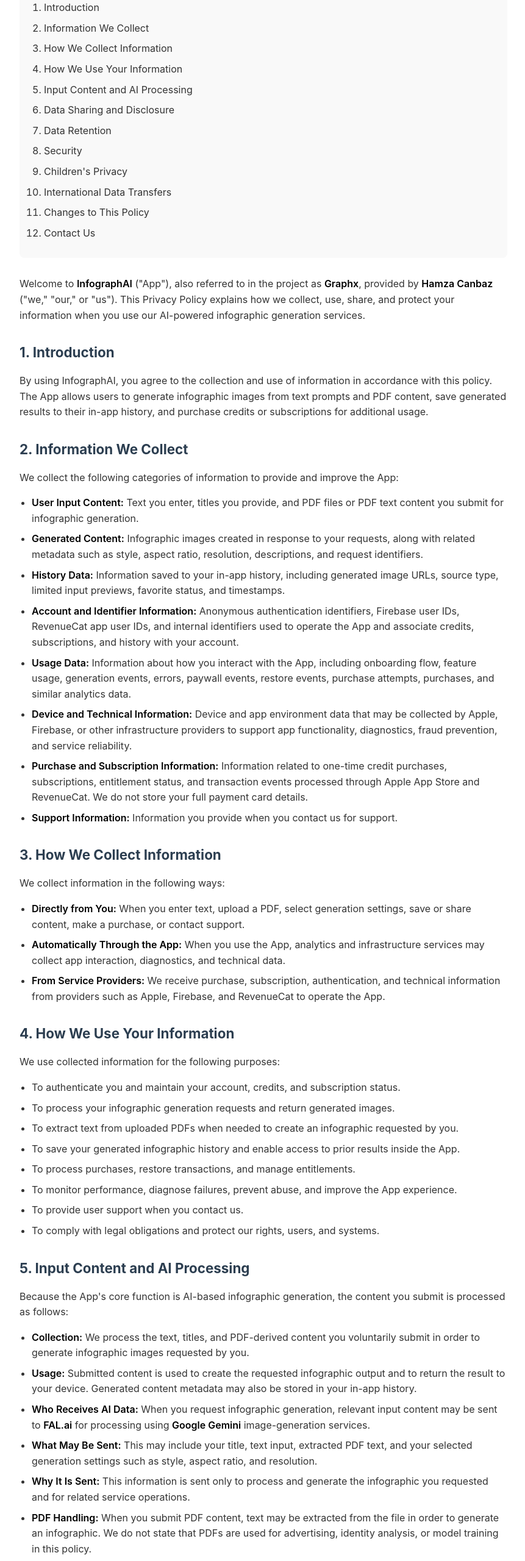
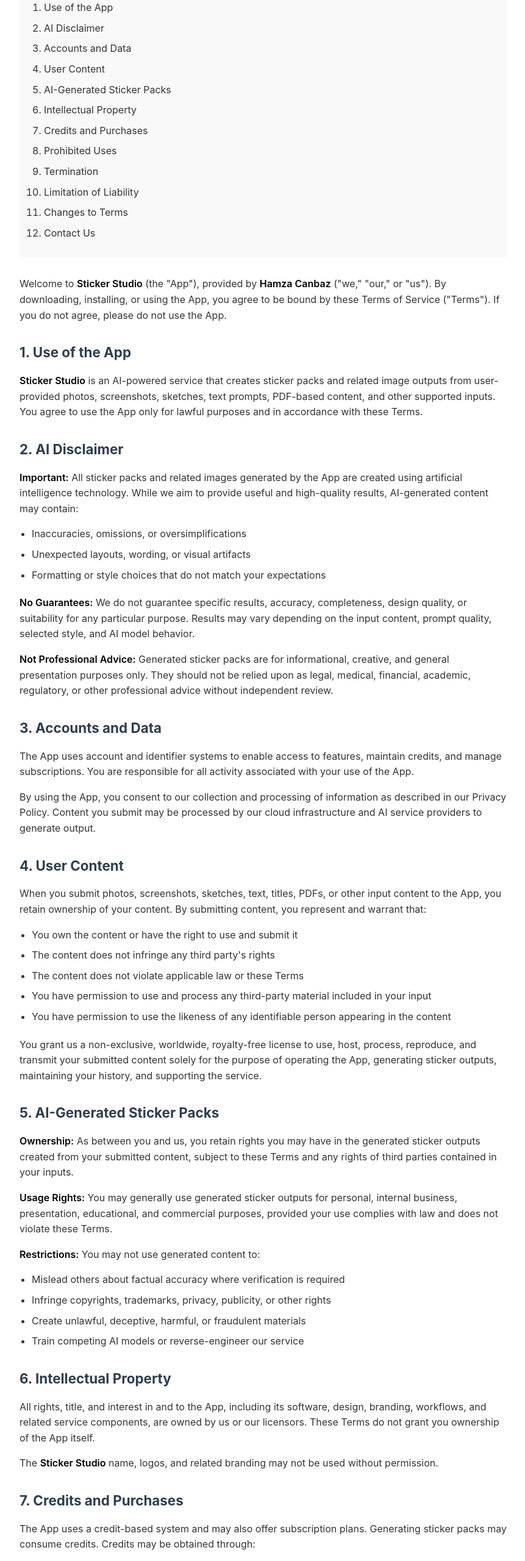
Before and after one commit to spankyxy/Stickker-TOS, a plain HTML site: page index.html in a window 1280 px wide. Shown: the part 200-2760 px from the top of the page at 61% size, without its empty margins (208-1069 px from the left). Drawn offline with Linux system fonts and the light colour scheme.

Commit message:
Update Privacy Policy to Terms of Service

```diff
--- a/index.html
+++ b/index.html
@@ -4,7 +4,7 @@
 <head>
     <meta charset="UTF-8">
     <meta name="viewport" content="width=device-width, initial-scale=1.0">
-    <title>Privacy Policy - InfographAI</title>
+    <title>Terms of Service - Sticker Studio</title>
     <style>
         body {
             font-family: -apple-system, BlinkMacSystemFont, "Segoe UI", Roboto, Helvetica, Arial, sans-serif;
@@ -88,164 +88,120 @@
 
 <body>
 
-    <h1>Privacy Policy</h1>
+    <h1>Terms of Service</h1>
 
     <div class="meta-info">
-        <p><strong>Effective Date:</strong> March 16, 2026</p>
+        <p><strong>Effective Date:</strong> May 28, 2026</p>
     </div>
 
     <div class="toc">
         <ol>
-            <li>Introduction</li>
-            <li>Information We Collect</li>
-            <li>How We Collect Information</li>
-            <li>How We Use Your Information</li>
-            <li>Input Content and AI Processing</li>
-            <li>Data Sharing and Disclosure</li>
-            <li>Data Retention</li>
-            <li>Security</li>
-            <li>Children's Privacy</li>
-            <li>International Data Transfers</li>
-            <li>Changes to This Policy</li>
+            <li>Use of the App</li>
+            <li>AI Disclaimer</li>
+            <li>Accounts and Data</li>
+            <li>User Content</li>
+            <li>AI-Generated Sticker Packs</li>
+            <li>Intellectual Property</li>
+            <li>Credits and Purchases</li>
+            <li>Prohibited Uses</li>
+            <li>Termination</li>
+            <li>Limitation of Liability</li>
+            <li>Changes to Terms</li>
             <li>Contact Us</li>
         </ol>
     </div>
 
-    <p>Welcome to <strong>InfographAI</strong> ("App"), also referred to in the project as
-        <strong>Graphx</strong>, provided by <strong>Hamza Canbaz</strong> ("we," "our," or "us"). This Privacy
-        Policy explains how we collect, use, share, and protect your information when you use our AI-powered
-        infographic generation services.</p>
+    <p>Welcome to <strong>Sticker Studio</strong> (the "App"), provided by <strong>Hamza Canbaz</strong> ("we," "our," or "us"). By downloading, installing, or using the App, you agree to be bound by these Terms of Service ("Terms"). If you do not agree, please do not use the App.</p>
 
-    <h2>1. Introduction</h2>
-    <p>By using InfographAI, you agree to the collection and use of information in accordance with this policy. The App
-        allows users to generate infographic images from text prompts and PDF content, save generated results to their
-        in-app history, and purchase credits or subscriptions for additional usage.</p>
+    <h2>1. Use of the App</h2>
+    <p><strong>Sticker Studio</strong> is an AI-powered service that creates sticker packs and related image outputs from user-provided photos, screenshots, sketches, text prompts, PDF-based content, and other supported inputs. You agree to use the App only for lawful purposes and in accordance with these Terms.</p>
 
-    <h2>2. Information We Collect</h2>
-    <p>We collect the following categories of information to provide and improve the App:</p>
+    <h2>2. AI Disclaimer</h2>
+    <p><strong>Important:</strong> All sticker packs and related images generated by the App are created using artificial intelligence technology. While we aim to provide useful and high-quality results, AI-generated content may contain:</p>
     <ul>
-        <li><strong>User Input Content:</strong> Text you enter, titles you provide, and PDF files or PDF text content
-            you submit for infographic generation.</li>
-        <li><strong>Generated Content:</strong> Infographic images created in response to your requests, along with
-            related metadata such as style, aspect ratio, resolution, descriptions, and request identifiers.</li>
-        <li><strong>History Data:</strong> Information saved to your in-app history, including generated image URLs,
-            source type, limited input previews, favorite status, and timestamps.</li>
-        <li><strong>Account and Identifier Information:</strong> Anonymous authentication identifiers, Firebase user
-            IDs, RevenueCat app user IDs, and internal identifiers used to operate the App and associate credits,
-            subscriptions, and history with your account.</li>
-        <li><strong>Usage Data:</strong> Information about how you interact with the App, including onboarding flow,
-            feature usage, generation events, errors, paywall events, restore events, purchase attempts, purchases, and
-            similar analytics data.</li>
-        <li><strong>Device and Technical Information:</strong> Device and app environment data that may be collected by
-            Apple, Firebase, or other infrastructure providers to support app functionality, diagnostics, fraud
-            prevention, and service reliability.</li>
-        <li><strong>Purchase and Subscription Information:</strong> Information related to one-time credit purchases,
-            subscriptions, entitlement status, and transaction events processed through Apple App Store and RevenueCat.
-            We do not store your full payment card details.</li>
-        <li><strong>Support Information:</strong> Information you provide when you contact us for support.</li>
+        <li>Inaccuracies, omissions, or oversimplifications</li>
+        <li>Unexpected layouts, wording, or visual artifacts</li>
+        <li>Formatting or style choices that do not match your expectations</li>
+    </ul>
+    <p><strong>No Guarantees:</strong> We do not guarantee specific results, accuracy, completeness, design quality, or suitability for any particular purpose. Results may vary depending on the input content, prompt quality, selected style, and AI model behavior.</p>
+    <p><strong>Not Professional Advice:</strong> Generated sticker packs are for informational, creative, and general presentation purposes only. They should not be relied upon as legal, medical, financial, academic, regulatory, or other professional advice without independent review.</p>
+
+    <h2>3. Accounts and Data</h2>
+    <p>The App uses account and identifier systems to enable access to features, maintain credits, and manage subscriptions. You are responsible for all activity associated with your use of the App.</p>
+    <p>By using the App, you consent to our collection and processing of information as described in our Privacy Policy. Content you submit may be processed by our cloud infrastructure and AI service providers to generate output.</p>
+
+    <h2>4. User Content</h2>
+    <p>When you submit photos, screenshots, sketches, text, titles, PDFs, or other input content to the App, you retain ownership of your content. By submitting content, you represent and warrant that:</p>
+    <ul>
+        <li>You own the content or have the right to use and submit it</li>
+        <li>The content does not infringe any third party's rights</li>
+        <li>The content does not violate applicable law or these Terms</li>
+        <li>You have permission to use and process any third-party material included in your input</li>
+        <li>You have permission to use the likeness of any identifiable person appearing in the content</li>
+    </ul>
+    <p>You grant us a non-exclusive, worldwide, royalty-free license to use, host, process, reproduce, and transmit your submitted content solely for the purpose of operating the App, generating sticker outputs, maintaining your history, and supporting the service.</p>
+
+    <h2>5. AI-Generated Sticker Packs</h2>
+    <p><strong>Ownership:</strong> As between you and us, you retain rights you may have in the generated sticker outputs created from your submitted content, subject to these Terms and any rights of third parties contained in your inputs.</p>
+    <p><strong>Usage Rights:</strong> You may generally use generated sticker outputs for personal, internal business, presentation, educational, and commercial purposes, provided your use complies with law and does not violate these Terms.</p>
+    <p><strong>Restrictions:</strong> You may not use generated content to:</p>
+    <ul>
+        <li>Mislead others about factual accuracy where verification is required</li>
+        <li>Infringe copyrights, trademarks, privacy, publicity, or other rights</li>
+        <li>Create unlawful, deceptive, harmful, or fraudulent materials</li>
+        <li>Train competing AI models or reverse-engineer our service</li>
     </ul>
 
-    <h2>3. How We Collect Information</h2>
-    <p>We collect information in the following ways:</p>
+    <h2>6. Intellectual Property</h2>
+    <p>All rights, title, and interest in and to the App, including its software, design, branding, workflows, and related service components, are owned by us or our licensors. These Terms do not grant you ownership of the App itself.</p>
+    <p>The <strong>Sticker Studio</strong> name, logos, and related branding may not be used without permission.</p>
+
+    <h2>7. Credits and Purchases</h2>
+    <p>The App uses a credit-based system and may also offer subscription plans. Generating sticker packs may consume credits. Credits may be obtained through:</p>
     <ul>
-        <li><strong>Directly from You:</strong> When you enter text, upload a PDF, select generation settings, save or
-            share content, make a purchase, or contact support.</li>
-        <li><strong>Automatically Through the App:</strong> When you use the App, analytics and infrastructure services
-            may collect app interaction, diagnostics, and technical data.</li>
-        <li><strong>From Service Providers:</strong> We receive purchase, subscription, authentication, and technical
-            information from providers such as Apple, Firebase, and RevenueCat to operate the App.</li>
+        <li>One-time credit packages</li>
+        <li>Subscription plans that include recurring credits or premium access</li>
     </ul>
+    <p>Purchases are processed through Apple's App Store and managed through third-party purchase infrastructure such as RevenueCat. Subscription payments will be charged to your Apple ID account according to Apple's billing rules and will renew automatically unless canceled through your App Store account settings.</p>
+    <p><strong>Refunds:</strong> Except where required by applicable law or platform rules, purchases, subscriptions, and consumed credits are non-refundable. We do not guarantee refunds based on dissatisfaction with AI-generated results.</p>
+    <p><strong>Plan Changes:</strong> Credit amounts, pricing, subscription terms, and available offerings may change over time.</p>
 
-    <h2>4. How We Use Your Information</h2>
-    <p>We use collected information for the following purposes:</p>
+    <h2>8. Prohibited Uses</h2>
+    <p>You agree not to use the App to:</p>
     <ul>
-        <li>To authenticate you and maintain your account, credits, and subscription status.</li>
-        <li>To process your infographic generation requests and return generated images.</li>
-        <li>To extract text from uploaded PDFs when needed to create an infographic requested by you.</li>
-        <li>To save your generated infographic history and enable access to prior results inside the App.</li>
-        <li>To process purchases, restore transactions, and manage entitlements.</li>
-        <li>To monitor performance, diagnose failures, prevent abuse, and improve the App experience.</li>
-        <li>To provide user support when you contact us.</li>
-        <li>To comply with legal obligations and protect our rights, users, and systems.</li>
+        <li>Upload or submit unlawful, infringing, or confidential material without authorization</li>
+        <li>Create harmful, deceptive, defamatory, or fraudulent content</li>
+        <li>Generate content intended for spam, abuse, or manipulation</li>
+        <li>Use a person's likeness without permission in a way that violates their rights</li>
+        <li>Attempt to interfere with, disrupt, or exploit the App or its infrastructure</li>
+        <li>Use automated tools to abuse the service or bypass usage limits</li>
+        <li>Resell access to the App, credits, or subscriptions without permission</li>
     </ul>
+    <p>We reserve the right to suspend use, remove content, or refuse service if we believe these Terms have been violated.</p>
 
-    <h2>5. Input Content and AI Processing</h2>
-    <p>Because the App's core function is AI-based infographic generation, the content you submit is processed as
-        follows:</p>
+    <h2>9. Termination</h2>
+    <p>We may suspend or terminate your access to the App if you violate these Terms, misuse the App, or create risk for the service or other users. You may stop using the App at any time by discontinuing use and deleting it from your device.</p>
+    <p><strong>Effect of Termination:</strong> Upon termination, your right to use the App ends immediately. Access to cloud-stored history, credits, subscriptions, and service features may also end, subject to applicable law and platform rules.</p>
+
+    <h2>10. Limitation of Liability</h2>
+    <p>To the maximum extent permitted by law:</p>
     <ul>
-        <li><strong>Collection:</strong> We process the text, titles, and PDF-derived content you voluntarily submit in
-            order to generate infographic images requested by you.</li>
-        <li><strong>Usage:</strong> Submitted content is used to create the requested infographic output and to return
-            the result to your device. Generated content metadata may also be stored in your in-app history.</li>
-        <li><strong>Who Receives AI Data:</strong> When you request infographic generation, relevant input content may
-            be sent to <strong>FAL.ai</strong> for processing using <strong>Google Gemini</strong> image-generation
-            services.</li>
-        <li><strong>What May Be Sent:</strong> This may include your title, text input, extracted PDF text, and your
-            selected generation settings such as style, aspect ratio, and resolution.</li>
-        <li><strong>Why It Is Sent:</strong> This information is sent only to process and generate the infographic you
-            requested and for related service operations.</li>
-        <li><strong>PDF Handling:</strong> When you submit PDF content, text may be extracted from the file in order to
-            generate an infographic. We do not state that PDFs are used for advertising, identity analysis, or model
-            training in this policy.</li>
-        <li><strong>No Sale of Input Data:</strong> We do not sell your submitted text, PDF content, or generated
-            infographic results to advertisers or data brokers.</li>
+        <li>The App is provided on an "as is" and "as available" basis without warranties of any kind</li>
+        <li>We do not guarantee uninterrupted, error-free, secure, or always-available operation</li>
+        <li>We are not liable for the accuracy, completeness, legality, or suitability of AI-generated content</li>
+        <li>We are not responsible for decisions made based on generated outputs</li>
+        <li>We are not liable for indirect, incidental, special, consequential, or punitive damages arising from your use of the App</li>
+        <li>Our total liability shall not exceed the amount you paid for the App during the 12 months preceding the claim</li>
     </ul>
+    <p><strong>Third-Party Services:</strong> The App depends on third-party services such as Apple, Firebase, RevenueCat, and AI providers. We are not responsible for their independent acts, downtime, or policies.</p>
 
-    <h2>6. Data Sharing and Disclosure</h2>
-    <p>We do not sell your personal data. We may share information with the following categories of recipients:</p>
-    <ul>
-        <li><strong>AI Processing Providers:</strong> <strong>FAL.ai</strong>, which processes infographic generation
-            requests using <strong>Google Gemini</strong> image-generation services.</li>
-        <li><strong>Infrastructure and App Service Providers:</strong> <strong>Google Firebase</strong> for
-            authentication, cloud functions, database, and analytics.</li>
-        <li><strong>Subscription and Purchase Providers:</strong> <strong>RevenueCat</strong> for subscription and
-            purchase management, and <strong>Apple App Store</strong> for in-app purchases and payment processing.</li>
-        <li><strong>Legal Requirements:</strong> If required to do so by law, regulation, legal process, or valid
-            governmental request.</li>
-        <li><strong>Business Protection:</strong> When reasonably necessary to protect our rights, users, systems, or
-            services, including investigating fraud, abuse, or security incidents.</li>
-    </ul>
-    <p>We require service providers that handle data on our behalf to provide appropriate protections for the data they
-        process for our services.</p>
-
-    <h2>7. Data Retention</h2>
-    <p>We retain personal information only for as long as necessary to provide the App and fulfill the purposes
-        described in this Privacy Policy.</p>
-    <ul>
-        <li><strong>Account Records:</strong> Anonymous account identifiers, credit balances, and subscription status
-            may be retained while your account remains active in our systems.</li>
-        <li><strong>Generation History:</strong> Generated infographic records saved to your in-app history may remain
-            stored until deleted by us, removed from our systems, or no longer needed for service operation.</li>
-        <li><strong>Submitted Content:</strong> Input text and PDF-derived processing content may be retained for the
-            time needed to complete generation requests, operate service logs, troubleshoot issues, and support
-            reliability, subject to our backend and provider workflows.</li>
-        <li><strong>Analytics and Transaction Records:</strong> Certain usage, subscription, and purchase records may
-            be retained as needed for analytics, accounting, fraud prevention, and legal compliance.</li>
-    </ul>
-
-    <h2>8. Security</h2>
-    <p>We use commercially reasonable safeguards to protect your information, including relying on established cloud
-        infrastructure providers for authentication, database, analytics, purchase management, and processing
-        functions. However, no method of transmission over the internet or electronic storage is completely secure, and
-        we cannot guarantee absolute security.</p>
-
-    <h2>9. Children's Privacy</h2>
-    <p>Our App is not intended for children under 13, and we do not knowingly collect personal information from
-        children under 13. If you believe a child has provided personal information through the App, please contact us
-        so we can review and delete the data where appropriate.</p>
-
-    <h2>10. International Data Transfers</h2>
-    <p>Your information may be processed in countries other than your own by us or our service providers. By using the
-        App, you understand that your information may be transferred to and processed in jurisdictions where privacy
-        laws may differ from those in your location.</p>
-
-    <h2>11. Changes to This Policy</h2>
-    <p>We may update this Privacy Policy from time to time. When we do, we will post the updated version on this page
-        and revise the effective date above.</p>
+    <h2>11. Changes to Terms</h2>
+    <p>We may update these Terms from time to time. When we do, we will post the updated version and revise the Effective Date above. Continued use of the App after changes become effective means you accept the updated Terms.</p>
 
     <h2>12. Contact Us</h2>
-    <p>If you have any questions or suggestions about this Privacy Policy, you may contact us at:</p>
+    <p>If you have questions about these Terms or need support, please contact us at:</p>
     <p><strong>Email:</strong> <a href="mailto:spanky.global@gmail.com">spanky.global@gmail.com</a></p>
+    <p><strong>App Name:</strong> Sticker Studio</p>
 
     <div class="footer">
         <p>&copy; 2026 Hamza Canbaz. All rights reserved.</p>
```
